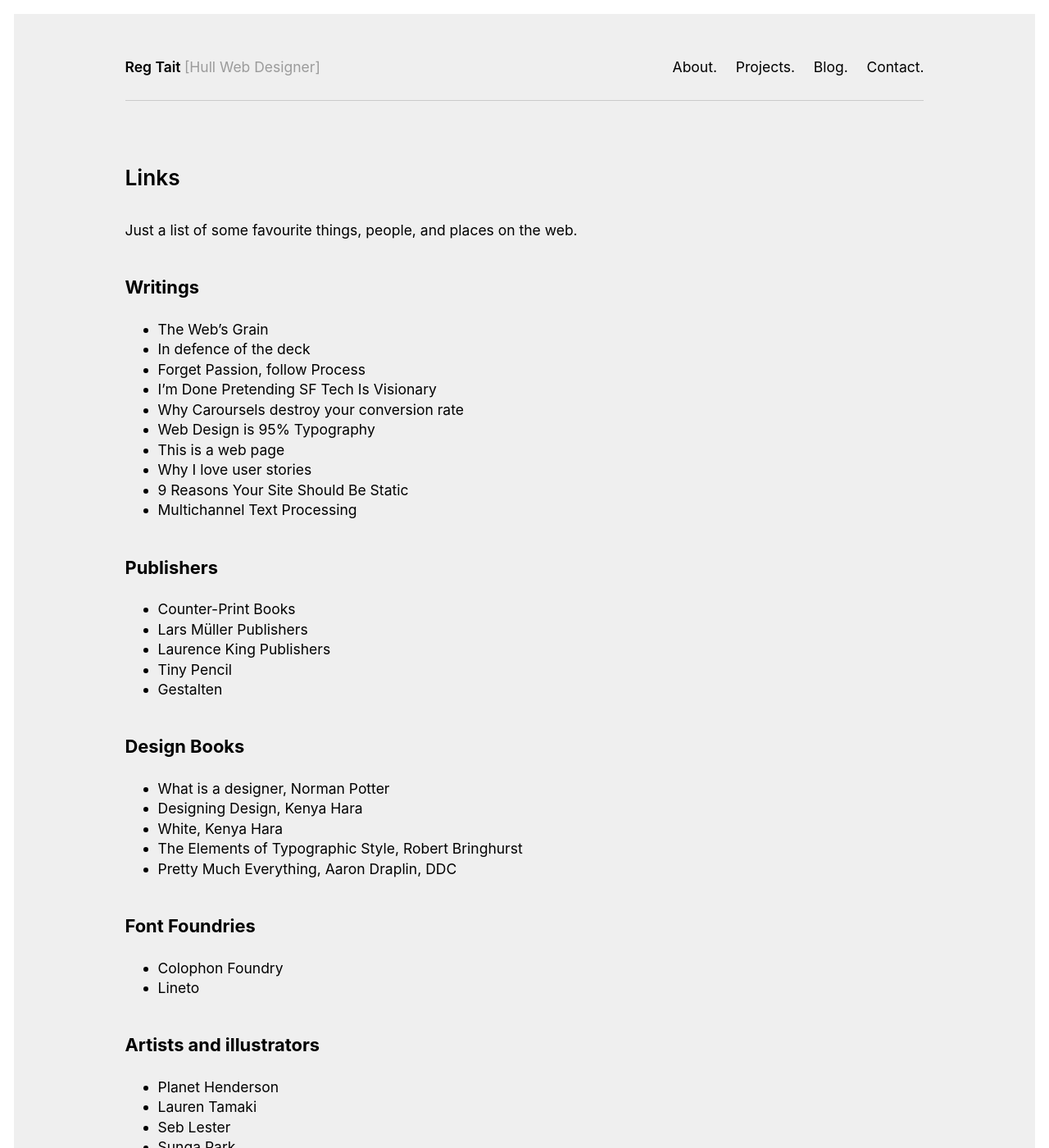
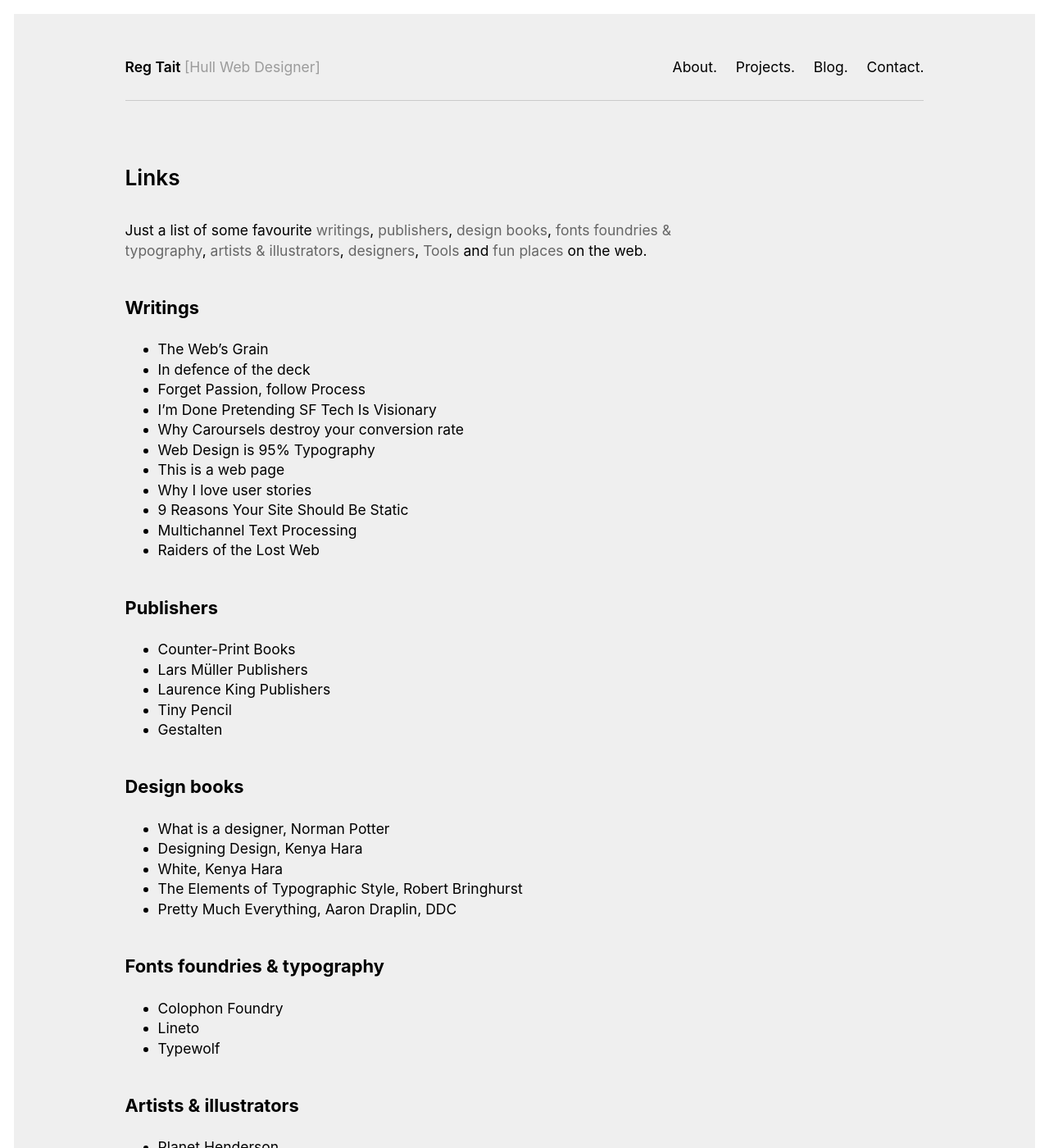
Before and after one commit to regmtait/regmtait.co.uk, a Jekyll site: the page built from links.md, in a window 1280 px wide and 1400 px high. Shown: the whole window at 82% size. Built offline with Jekyll 4.4.1, drawn with Linux system fonts in a browser that asks for light colours; some of the changed text lies outside the part shown.

Commit message:
Added links, text edits, url corrections

```diff
--- a/links.md
+++ b/links.md
@@ -11,20 +11,21 @@
 
 ---
 
-Just a list of some favourite things, people, and places on the web.
+Just a list of some favourite <a href="#writings">writings</a>, <a href="#publishers">publishers</a>, <a href="#design-books">design books</a>, <a href="#fonts-foundries--typography">fonts foundries & typography</a>, <a href="#artists--illustrators">artists & illustrators</a>, <a href="#designers">designers</a>, <a href="#tools">Tools</a> and <a href="#fun">fun places</a> on the web.
 
 ## Writings
 
 * [The Web's Grain](http://www.frankchimero.com/writing/the-webs-grain 'Frank Chimero')
 * [In defence of the deck](http://abovethecrowd.com/2015/07/07/in-defense-of-the-deck/)
-* [Forget Passion, follow Process](https://signalvnoise.com/posts/2904-forget-passion-focus-on-process, '37 Signals')
+* [Forget Passion, follow Process](https://signalvnoise.com/posts/2904-forget-passion-focus-on-process '37 Signals')
 * [I’m Done Pretending SF Tech Is Visionary](https://medium.com/startup-grind/im-done-pretending-sf-tech-is-visionary-9d0e91bfacfb#.mgo5s7c8b)
-* [Why Caroursels destroy your conversion rate](http://torspark.com/why-carousels-destroy-your-conversion-rate/, 'Torspark.com')
-* [Web Design is 95% Typography](https://ia.net/know-how/the-web-is-all-about-typography-period, 'ai.net')
+* [Why Caroursels destroy your conversion rate](http://torspark.com/why-carousels-destroy-your-conversion-rate/ 'Torspark.com')
+* [Web Design is 95% Typography](https://ia.net/know-how/the-web-is-all-about-typography-period 'ai.net')
 * [This is a web page](https://justinjackson.ca/words.html 'justinjackson.ca')
 * [Why I love user stories](http://www.usabilitycounts.com/2013/10/11/why-i-love-user-stories/)
 * [9 Reasons Your Site Should Be Static](https://www.netlify.com/blog/2016/05/18/9-reasons-your-site-should-be-static/)
 * [Multichannel Text Processing](https://ia.net/know-how/multichannel-text-processing)
+* [Raiders of the Lost Web](http://www.theatlantic.com/technology/archive/2015/10/raiders-of-the-lost-web/409210/ 'Adrienne LaFrance')
 
 ## Publishers
 
@@ -35,7 +36,7 @@
 * [Gestalten](http://shop.gestalten.com/)
 
 
-## Design Books
+## Design books
 
 * [What is a designer](https://www.amazon.co.uk/What-Designer-Things-Places-Messages/dp/0907259162), Norman Potter
 * [Designing Design](https://www.amazon.co.uk/Kenya-Hara-Designing-Design/dp/3037784504), Kenya Hara
@@ -43,12 +44,13 @@
 * [The Elements of Typographic Style](https://www.amazon.co.uk/Elements-Typographic-Style-Version-Anniversary/dp/0881792128/ref=sr_1_1?s=books&ie=UTF8&qid=1476712250&sr=1-1), Robert Bringhurst
 * [Pretty Much Everything](http://ddcbook.com/), Aaron Draplin, DDC
 
-## Font Foundries
+## Fonts foundries & typography
 
 * [Colophon Foundry](http://www.colophon-foundry.org/)
 * [Lineto](https://lineto.com/)
+* [Typewolf](https://www.typewolf.com)
 
-## Artists and illustrators
+## Artists & illustrators
 
 * [Planet Henderson](http://www.planethenderson.com/storyboards/#/spiderman4/)
 * [Lauren Tamaki](http://laurentamaki.com/)
@@ -84,6 +87,9 @@
 * [SkullCat](http://mrmrs.io/writing/)
 * [Mark Bloom](http://www.mashcreative.co.uk/)
 
+## Tools
+
+* [SVG optimisation](http://petercollingridge.appspot.com/ 'Peter Colleridge')
 
 ## Fun
 
```
Also changed, not shown: other parts of links.md (+1 -0 lines).
